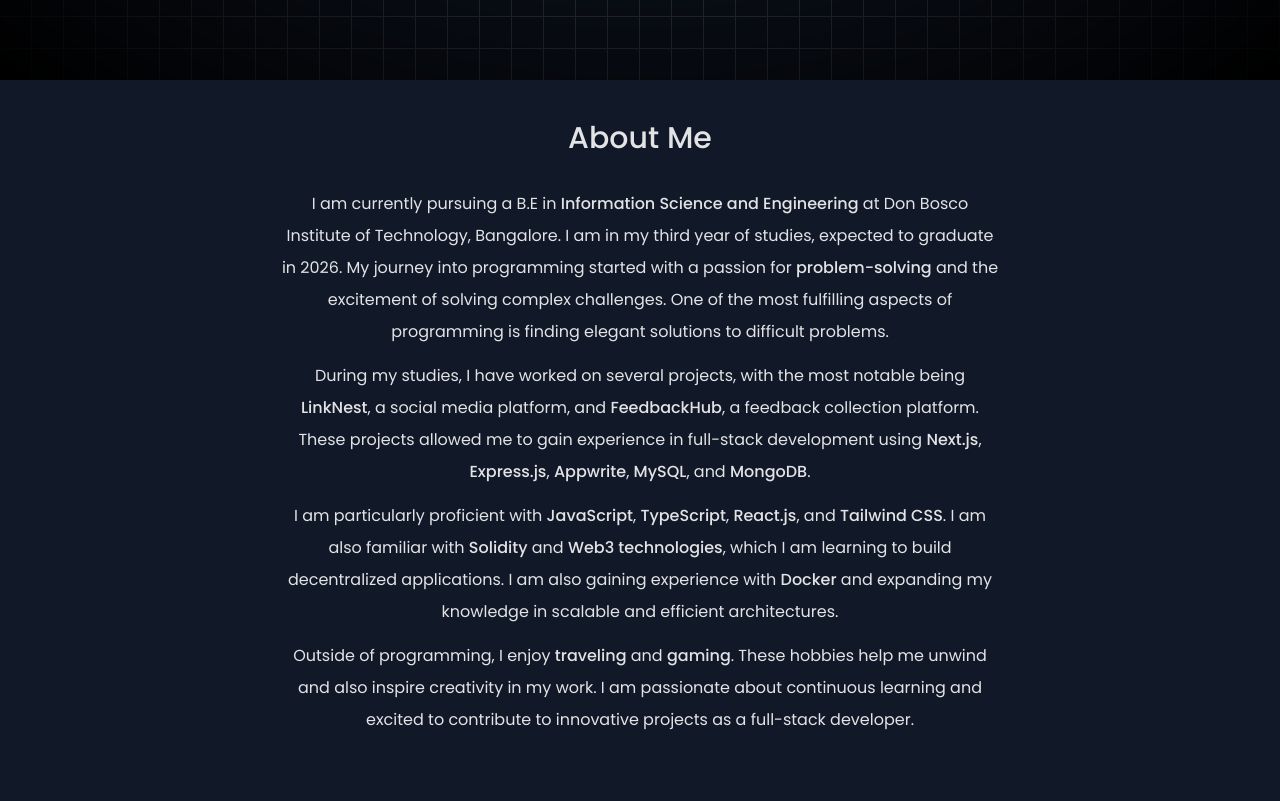
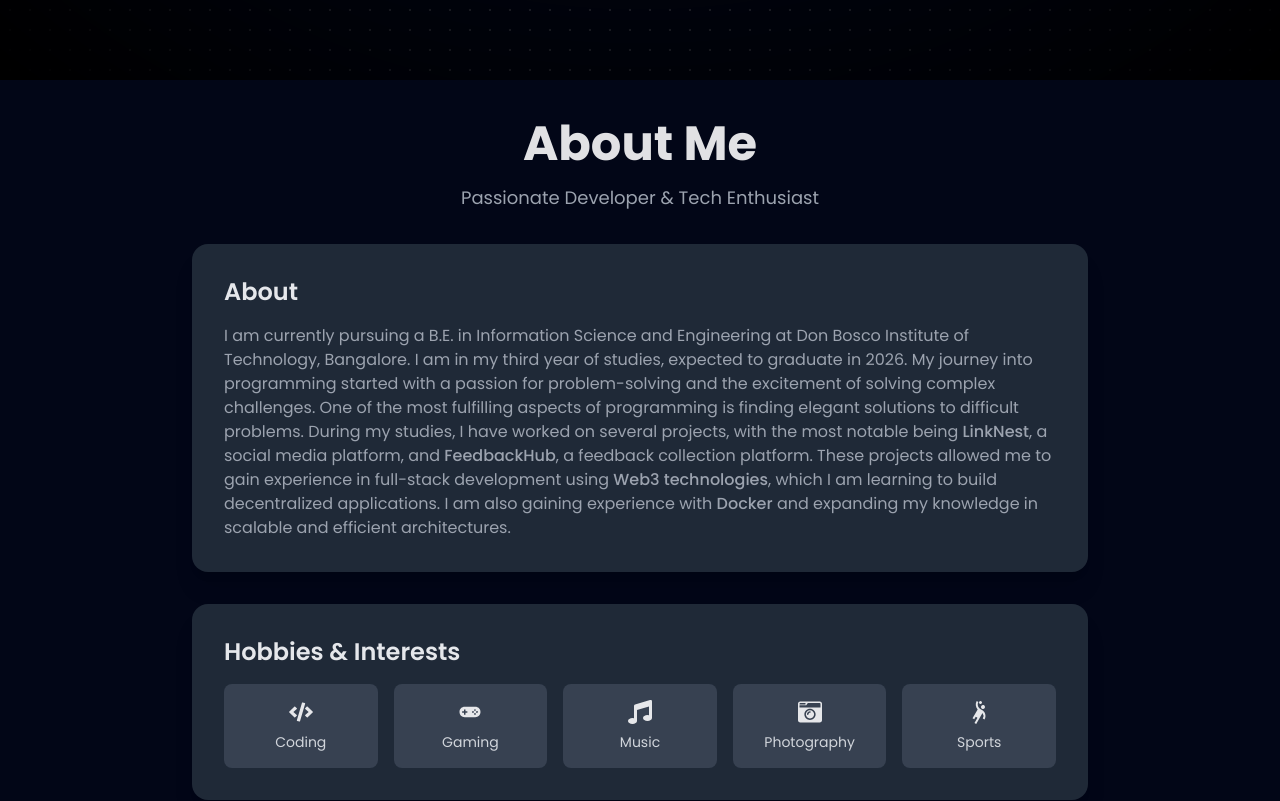
Before and after one commit to Rahulhanje/Portfolio, a Next.js app: page / in a window 1280 px wide. Shown: the part 880-1681 px from the top of the page. Built offline with nearby package versions, Linux system fonts and the light colour scheme.

Commit message:
about section updated

```diff
--- a/app/layout.tsx
+++ b/app/layout.tsx
@@ -42,7 +42,7 @@
   return (
     <html lang="en" className="!scroll-smooth">
       <body
-        className={`${poppins.className} bg-gray-200 text-gray-950 relative  dark:bg-gray-900 dark:text-gray-50 dark:text-opacity-90 antialiased`}
+        className={`${poppins.className} bg-gray-200 text-gray-950 relative  dark:bg-slate-950 dark:text-gray-50 dark:text-opacity-90 antialiased`}
       >
         <div className="bg-[#fbe2e3] hidden md:block   absolute top-[-6rem] -z-10 right-[0rem] h-[31.25rem] w-[31.25rem] rounded-full blur-[10rem] sm:w-[30rem] dark:bg-[#946263] animate-float"></div>
         <div className="bg-[#dbd7fb] hidden md:block  absolute top-[-1rem] -z-10 left-[40rem] h-[31.25rem] w-[50rem] rounded-full blur-[10rem] sm:w-[30rem] md:left-[-33rem] lg:left-[-28rem] xl:left-[-15rem] 2xl:left-[-5rem] dark:bg-[#676394] animate-pulseSlow"></div>
--- a/app/page.tsx
+++ b/app/page.tsx
@@ -1,7 +1,10 @@
 import About from "@/components/about";
+import AboutMe from "@/components/aboutme";
+
 import Contact from "@/components/contact";
 import Education from "@/components/Education";
 import Experience from "@/components/experience";
+import { GridBackground } from "@/components/intro";
 import {Opensource} from "@/components/Opensource";
 import Projects from "@/components/projects";
 import SectionDivider from "@/components/section-divider";
@@ -13,7 +16,9 @@
 
     <main className="flex flex-col items-center px-4">
       {/* <SectionDivider /> */}
-      <About />
+      {/* <GridBackground> */}
+      <AboutMe/>
+      {/* </GridBackground> */}
       <Education/>
       <Skills />
 
--- /dev/null
+++ b/components/aboutme.tsx
@@ -0,0 +1,90 @@
+'use client'
+
+import { motion } from 'framer-motion';
+import { FaCameraRetro, FaCode, FaMusic } from "react-icons/fa";
+import { IoLogoGameControllerA } from "react-icons/io";
+import { MdOutlineSportsHandball } from "react-icons/md";
+
+const AboutMe: React.FC = () => {
+    return (
+        <motion.section
+            initial={{ opacity: 0, y: 50 }}
+            animate={{ opacity: 1, y: 0 }}
+            transition={{ duration: 0.5, delay: 0.3 }}
+            className="min-h-screen py-10 px-4 md:px-8"
+        >
+            <div className="max-w-4xl mx-auto">
+                <motion.div
+                    initial={{ opacity: 0, y: 50 }}
+                    animate={{ opacity: 1, y: 0 }}
+                    transition={{ duration: 0.6, delay: 0.3 }}
+                    className="text-center mb-8"
+                >
+                    <h1 className="text-3xl md:text-5xl font-bold gradient-text mb-4">About Me</h1>
+                    <p className="text-base md:text-lg text-gray-600 dark:text-gray-400">Passionate Developer & Tech Enthusiast</p>
+                </motion.div>
+
+                <motion.div
+                    initial={{ opacity: 0, y: 50 }}
+                    animate={{ opacity: 1, y: 0 }}
+                    transition={{ duration: 0.7, delay: 0.5 }}
+                    className="bg-white dark:bg-gray-800 rounded-2xl shadow-xl p-6 md:p-8 mb-8 gradient-bg"
+                >
+                    <div className="space-y-4">
+                        <div>
+                            <h2 className="text-xl md:text-2xl font-semibold mb-4 text-gray-800 dark:text-gray-200">About</h2>
+                            <p className="text-sm md:text-base text-gray-600 dark:text-gray-400">
+                                I am currently pursuing a B.E. in Information Science and Engineering at
+                                Don Bosco Institute of Technology, Bangalore. I am in my third year of
+                                studies, expected to graduate in 2026. My journey into programming started
+                                with a passion for problem-solving and the excitement of solving complex challenges.
+                                One of the most fulfilling aspects of programming is finding elegant solutions to difficult problems.
+                                During my studies, I have worked on several projects, with the most notable being
+                                <span className="font-medium"> LinkNest</span>, a social media platform, and
+                                <span className="font-medium"> FeedbackHub</span>, a feedback collection platform.
+                                These projects allowed me to gain experience in full-stack development using
+                                <span className="font-medium"> Web3 technologies</span>, which I am learning to build decentralized applications.
+                                I am also gaining experience with <span className="font-medium">Docker</span> and expanding my knowledge in
+                                scalable and efficient architectures.
+                            </p>
+                        </div>
+                    </div>
+                </motion.div>
+
+                <motion.div
+                    initial={{ opacity: 0, y: 50 }}
+                    animate={{ opacity: 1, y: 0 }}
+                    transition={{ duration: 0.7, delay: 0.7 }}
+                    className="bg-white dark:bg-gray-800 rounded-2xl shadow-xl p-6 md:p-8 gradient-bg"
+                >
+                    <h2 className="text-xl md:text-2xl font-semibold mb-4 text-gray-800 dark:text-gray-200">Hobbies & Interests</h2>
+                    <div className="grid grid-cols-2 md:grid-cols-5 gap-4">
+                        {[
+                            { icon: FaCode, color: 'blue', label: 'Coding' },
+                            { icon: IoLogoGameControllerA, color: 'pink', label: 'Gaming' },
+                            { icon: FaMusic, color: 'indigo', label: 'Music' },
+                            { icon: FaCameraRetro, color: 'red', label: 'Photography' },
+                            { icon: MdOutlineSportsHandball, color: 'indigo', label: 'Sports' }
+                        ].map(({ icon: Icon, color, label }, index) => (
+                            <motion.div
+                                key={label}
+                                initial={{ opacity: 0, y: 50 }}
+                                animate={{ opacity: 1, y: 0 }}
+                                transition={{
+                                    duration: 0.5,
+                                    delay: 0.9 + index * 0.1
+                                }}
+                                className="flex flex-col items-center justify-center p-4 bg-gray-200 dark:bg-gray-700 rounded-lg"
+                            >
+                                <Icon className={`text-2xl text-${color}-600 dark:text-${color}-400 mb-2`}/>
+                                <span className="text-sm text-gray-700 dark:text-gray-300 text-center">{label}</span>
+                            </motion.div>
+                        ))}
+                    </div>
+                </motion.div>
+            </div>
+        </motion.section>
+    );
+};
+
+export default AboutMe;
--- a/components/intro.tsx
+++ b/components/intro.tsx
@@ -117,10 +117,11 @@
 
 export function GridBackground({ children }: { children: ReactNode }) {
   return (
-    <div className="h-[60rem] w-full dark:bg-grid-white/[0.2] bg-grid-black/[0.2] relative flex items-center justify-center">
+    <div className="h-[60rem] w-full relative flex items-center justify-center dark:bg-[radial-gradient(circle,rgba(255,255,255,0.2)_1px,transparent_1px)] bg-[radial-gradient(circle,rgba(0,0,0,0.2)_1px,transparent_1px)] bg-[length:20px_20px]">
       {/* Radial gradient for the container to give a faded look */}
       <div className="absolute pointer-events-none inset-0 flex items-center justify-center dark:bg-black bg-white [mask-image:radial-gradient(ellipse_at_center,transparent_20%,black)]"></div>
       {children}
     </div>
+
   );
 }
```
